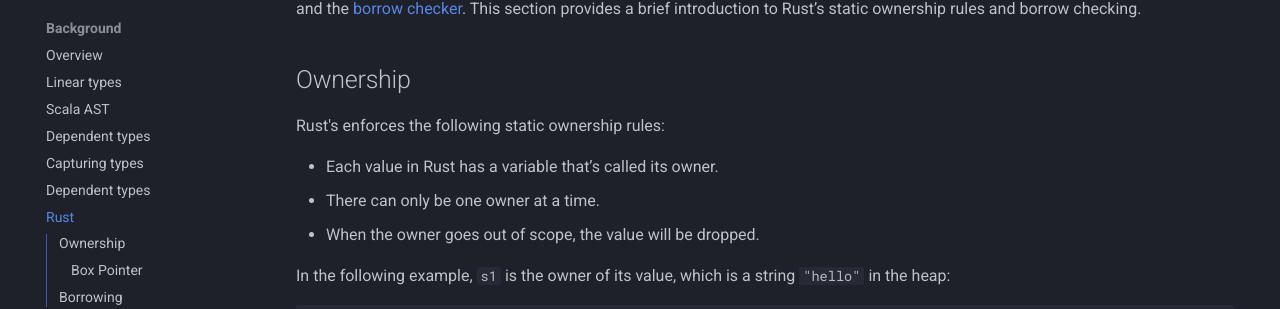
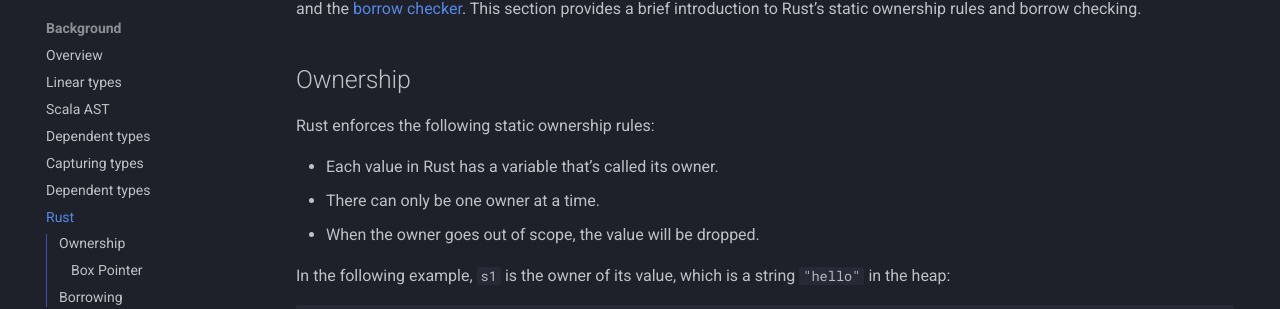
Before and after one commit to amsen20/masters-thesis, an MkDocs documentation site: the page built from docs/background/rust.md, in a window 1280 px wide and 900 px high. Shown: the part 209-518 px from the top of the window. Built offline with MkDocs 1.6.1 and Material for MkDocs 9.7.7, drawn with Linux system fonts in a browser that asks for light colours.

```diff
--- a/docs/background/rust.md
+++ b/docs/background/rust.md
@@ -5,7 +5,7 @@ This section provides a brief introduction to Rust’s static ownership rules an
 
 ## Ownership
 
-Rust's enforces the following static ownership rules:
+Rust enforces the following static ownership rules:
 
 - Each value in Rust has a variable that’s called its owner.
 - There can only be one owner at a time.
```
